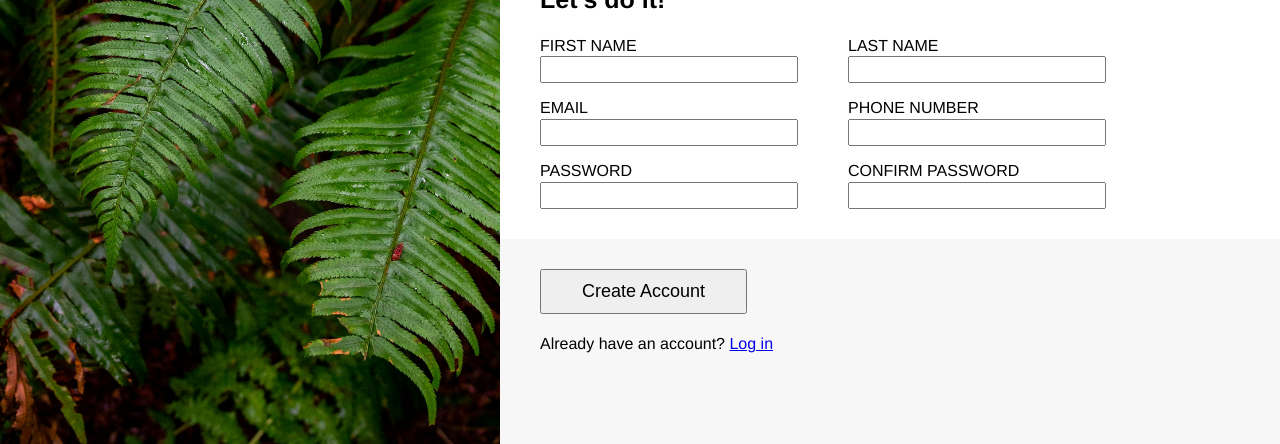
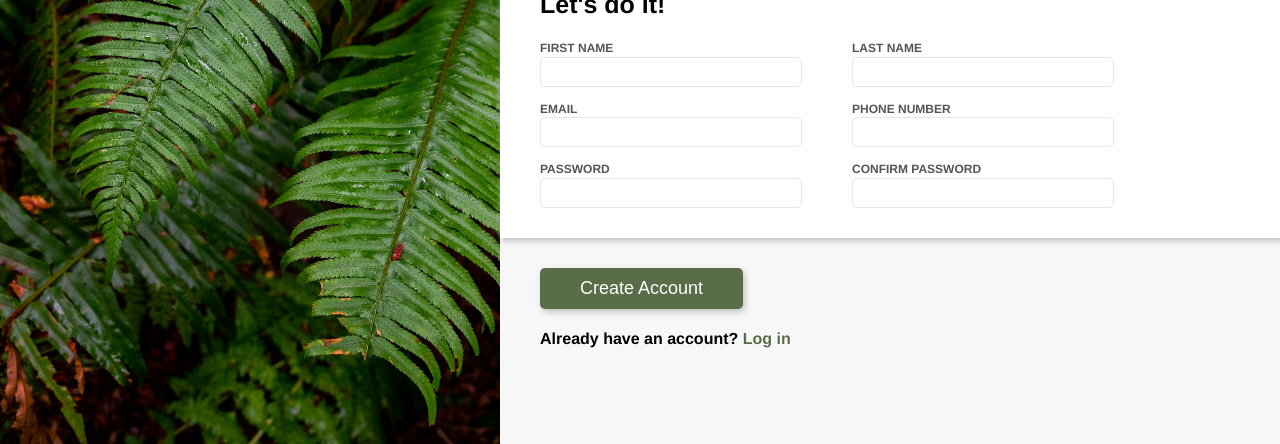
Before and after one commit to JosephDuvvani/sign-up, a plain HTML site: page index.html in a window 1280 px wide. Shown: the part 356-800 px from the top of the page. Drawn offline with Linux system fonts and the light colour scheme.

Commit message:
Change some default border styles

```diff
--- a/styles.css
+++ b/styles.css
@@ -88,6 +88,11 @@ body{
 .create-account .sign-up-btn button{
     font-size: 18px;
     padding: 10px 40px;
+    background-color: #596D48;
+    border-style: none;
+    border-radius: 5px;
+    color: #fff;
+    box-shadow: 2px 3px 6px #c0c0c0;
 }
 
 .input-field div{
@@ -97,7 +102,11 @@ body{
 
 .input-field div input{
     width: 250px;
-    font-size: 18px;
+    font-size: 16px;
+    padding: 5px;
+    border: 1px solid #E5E7EB;
+    border-radius: 5px;
+    outline: none;
 }
 
 .input-field{
@@ -106,3 +115,29 @@ body{
     flex-wrap: wrap;
     gap: 15px 50px;
 }
+
+.input-field div label{
+    font-size: 12px;
+    font-weight: 600;
+    color: #555;
+}
+
+.sign-up-form{
+    background-color: #fff;
+    box-shadow: 2px 3px 6px #c0c0c0;
+    position: relative;
+}
+
+.input-field div input:focus{
+    border: 1px solid #0000ff;
+    box-shadow: 2px 3px 6px #c0c0c0;
+}
+
+.create-account div:not(.sign-up-btn){
+    font-weight: 600;
+}
+
+a{
+    text-decoration: none;
+    color: #596D48;
+}
```
